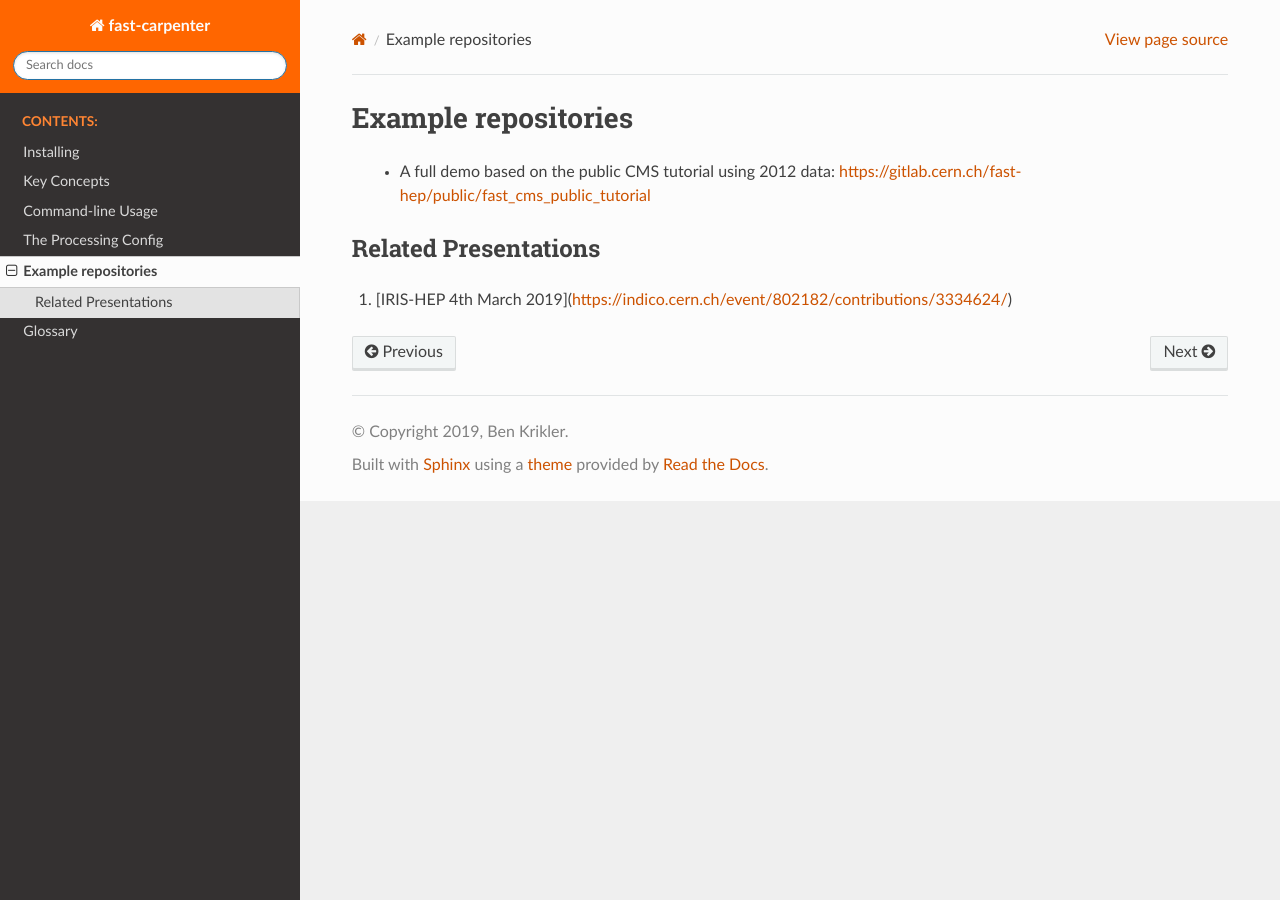
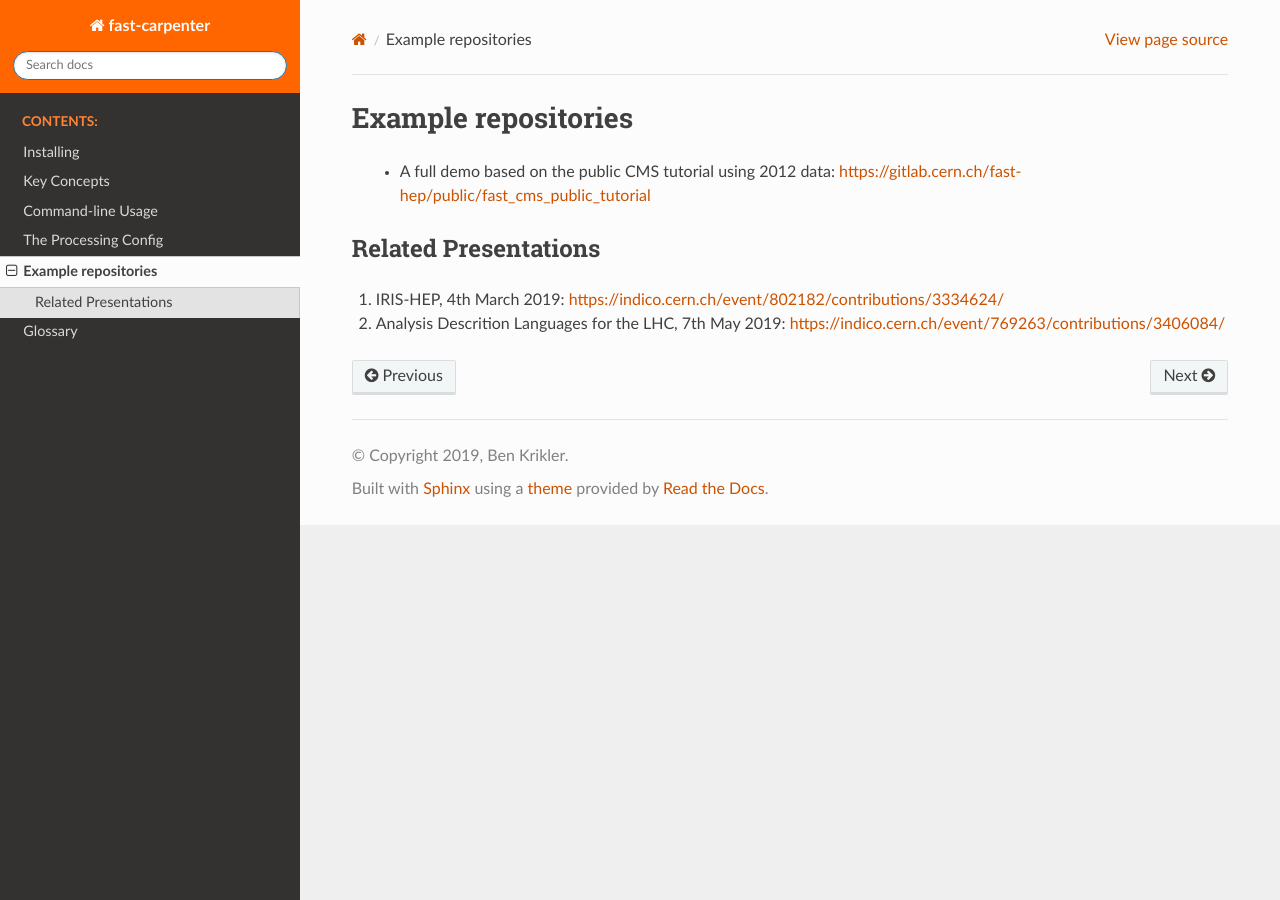
Before and after one commit to FAST-HEP/fast-carpenter, a Sphinx documentation site: the page built from docs/examples.rst, in a window 1280 px wide. Built offline with Sphinx 7.4.7 and the Read the Docs theme 2.0.0, drawn with Linux system fonts in a browser that asks for light colours.

Commit message:
Add ADL talk to examples docs

```diff
--- a/docs/examples.rst
+++ b/docs/examples.rst
@@ -7,4 +7,5 @@ Example repositories
 
 Related Presentations
 ---------------------
-1. [IRIS-HEP 4th March 2019](https://indico.cern.ch/event/802182/contributions/3334624/)
+1. IRIS-HEP, 4th March 2019: `<https://indico.cern.ch/event/802182/contributions/3334624/>`_
+2. Analysis Descrition Languages for the LHC, 7th May 2019: `<https://indico.cern.ch/event/769263/contributions/3406084/>`_
```
